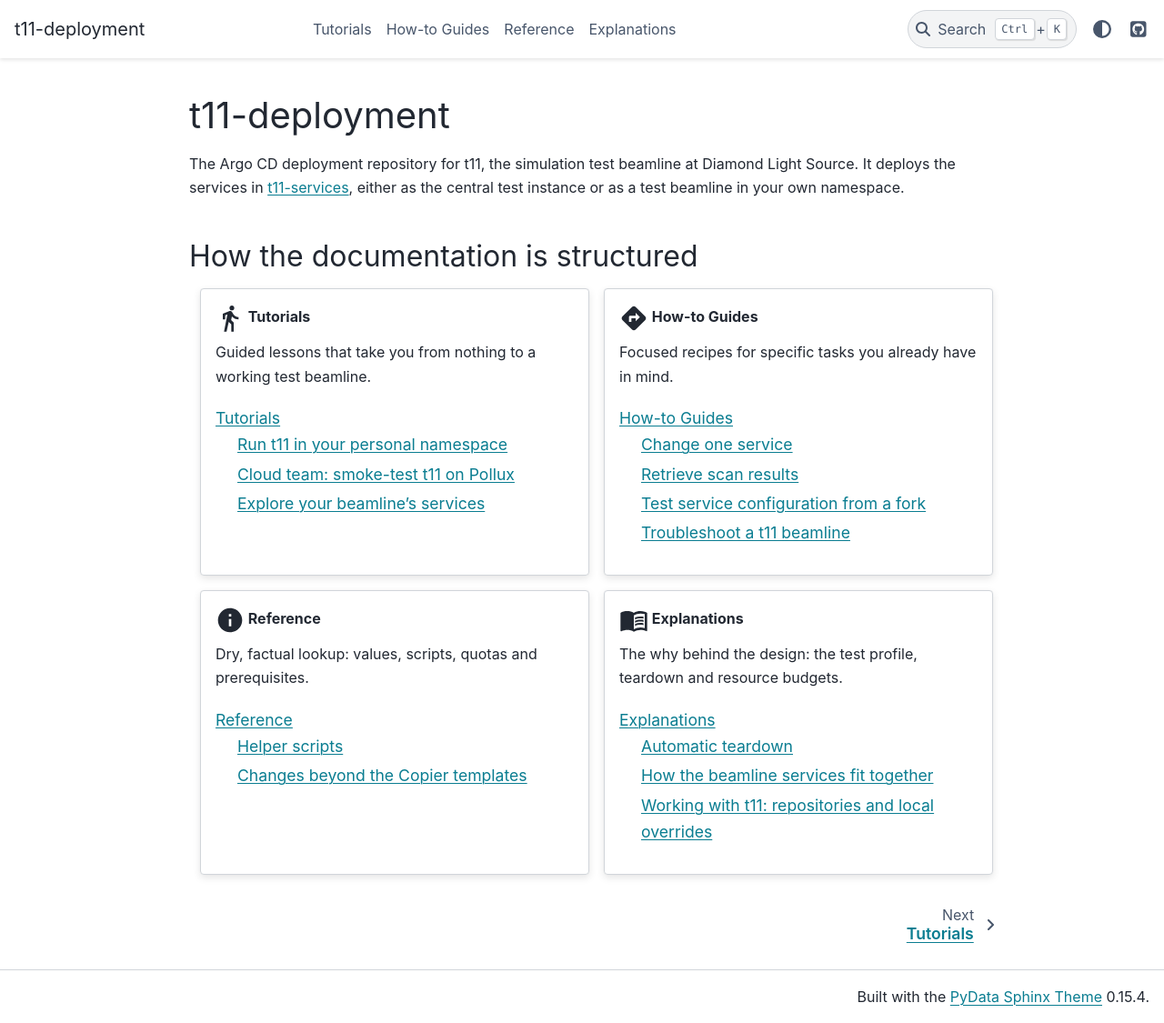
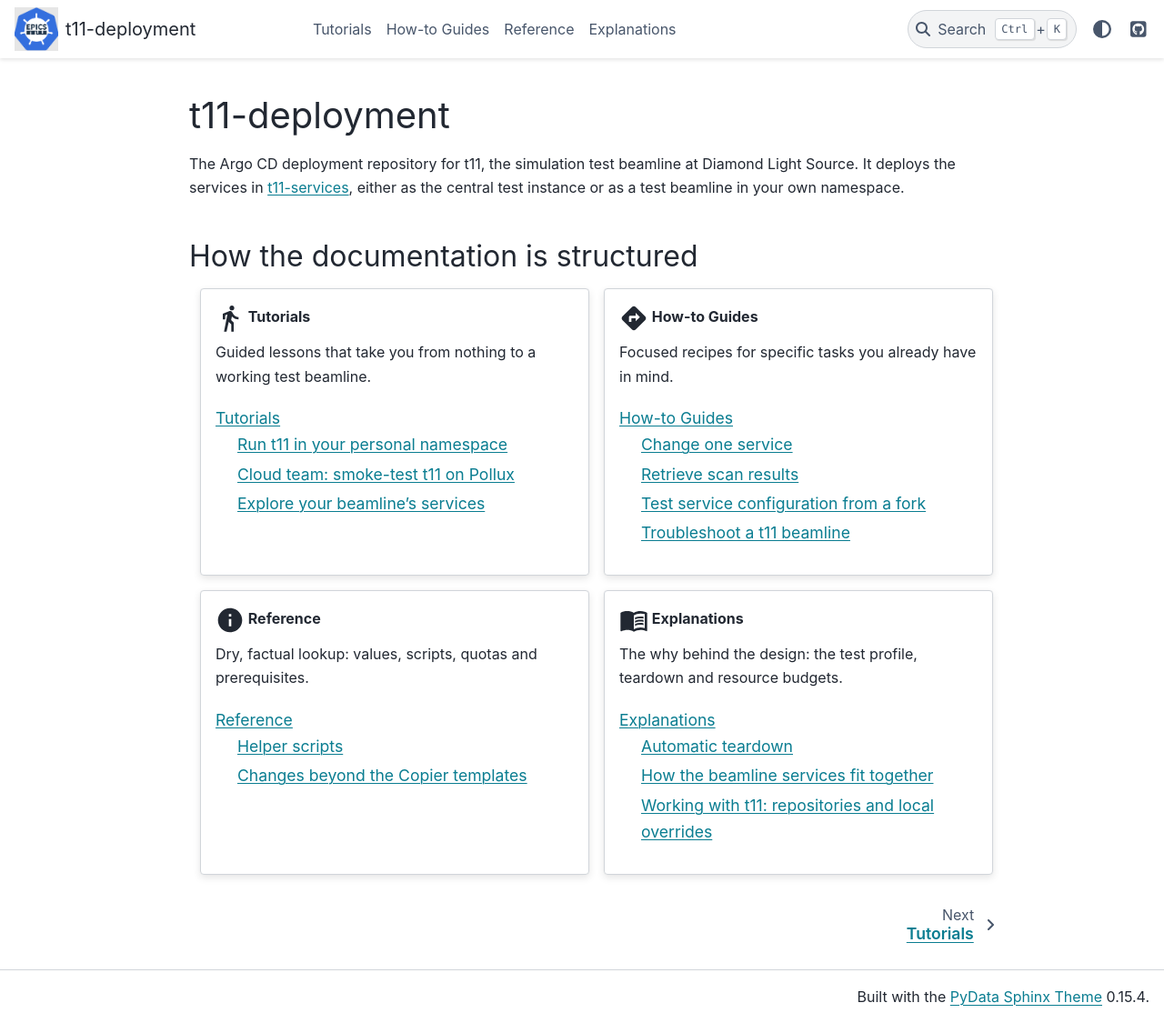
Before and after one commit to epics-containers/t11-deployment, a Sphinx documentation site: the page built from docs/index.md, in a window 1280 px wide and 1125 px high. Shown: the whole window at 91% size. Built offline with Sphinx 7.4.7 and the PyData theme 0.15.4, drawn with Linux system fonts in a browser that asks for light colours.

Commit message:
Use the epics-containers icon in the documentation

```diff
--- a/docs/conf.py
+++ b/docs/conf.py
@@ -38,13 +38,18 @@ html_theme = "pydata_sphinx_theme"
 html_static_path = ["_static"]
 html_css_files = ["custom.css"]
 html_show_sphinx = False
+html_logo = "_static/epics-containers.png"
+html_favicon = "_static/epics-containers.png"
 
 html_theme_options = {
     "github_url": "https://github.com/epics-containers/t11-deployment",
     "use_edit_page_button": True,
     "navigation_with_keys": False,
     "icon_links": [],
-    "logo": {"text": "t11-deployment"},
+    "logo": {
+        "text": "t11-deployment",
+        "alt_text": "epics-containers — t11 home",
+    },
     "navbar_end": ["theme-switcher", "navbar-icon-links"],
 }
 
```
Also changed, not shown: docs/_static/epics-containers.png (added).
